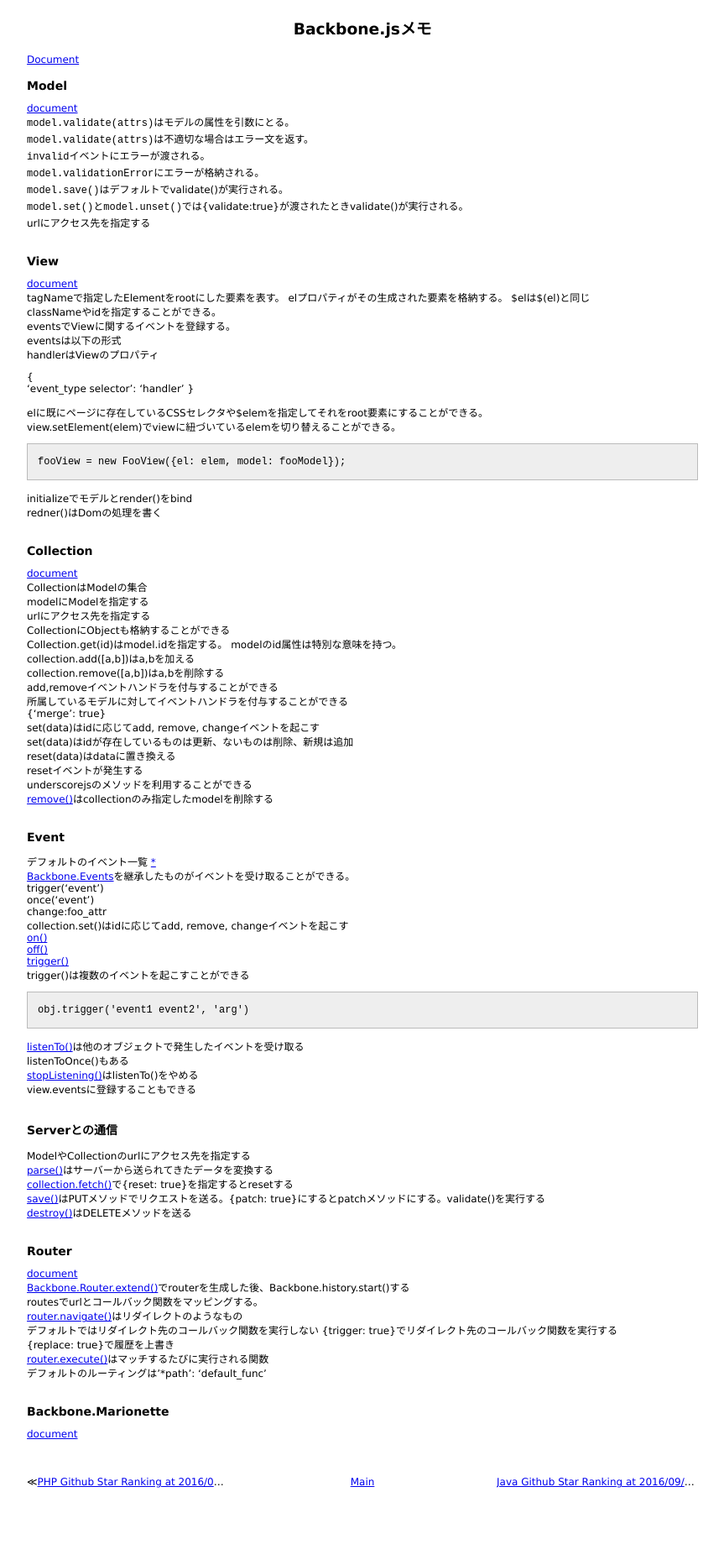
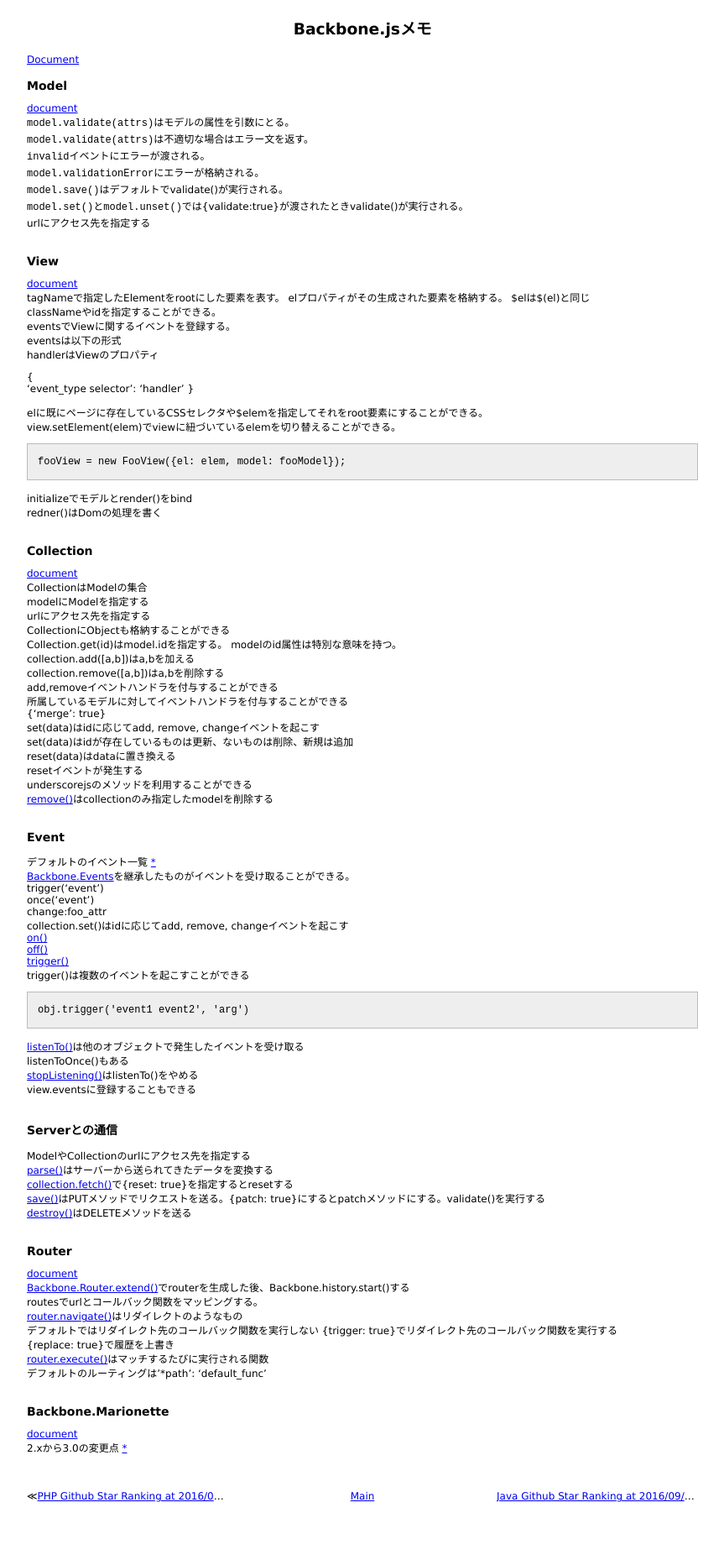
Before and after one commit to 38elements/38elements.github.com, a Jekyll site: the page built from _posts/2016-09-07-backbonejs.md, in a window 1280 px wide. Shown: the whole page at 84% size, without its empty margins (208-1071 px from the left). Built offline with Jekyll 4.4.1, drawn with Linux system fonts in a browser that asks for light colours.

Commit message:
Update 2016-09-07-backbonejs.md

```diff
--- a/_posts/2016-09-07-backbonejs.md
+++ b/_posts/2016-09-07-backbonejs.md
@@ -107,3 +107,4 @@ routesでurlとコールバック関数をマッピングする。
 
 ### Backbone.Marionette
 [document](http://marionettejs.com/docs/current/)
+2.xから3.0の変更点 [\*](https://github.com/marionettejs/backbone.marionette/releases/tag/v3.0.0)
```
